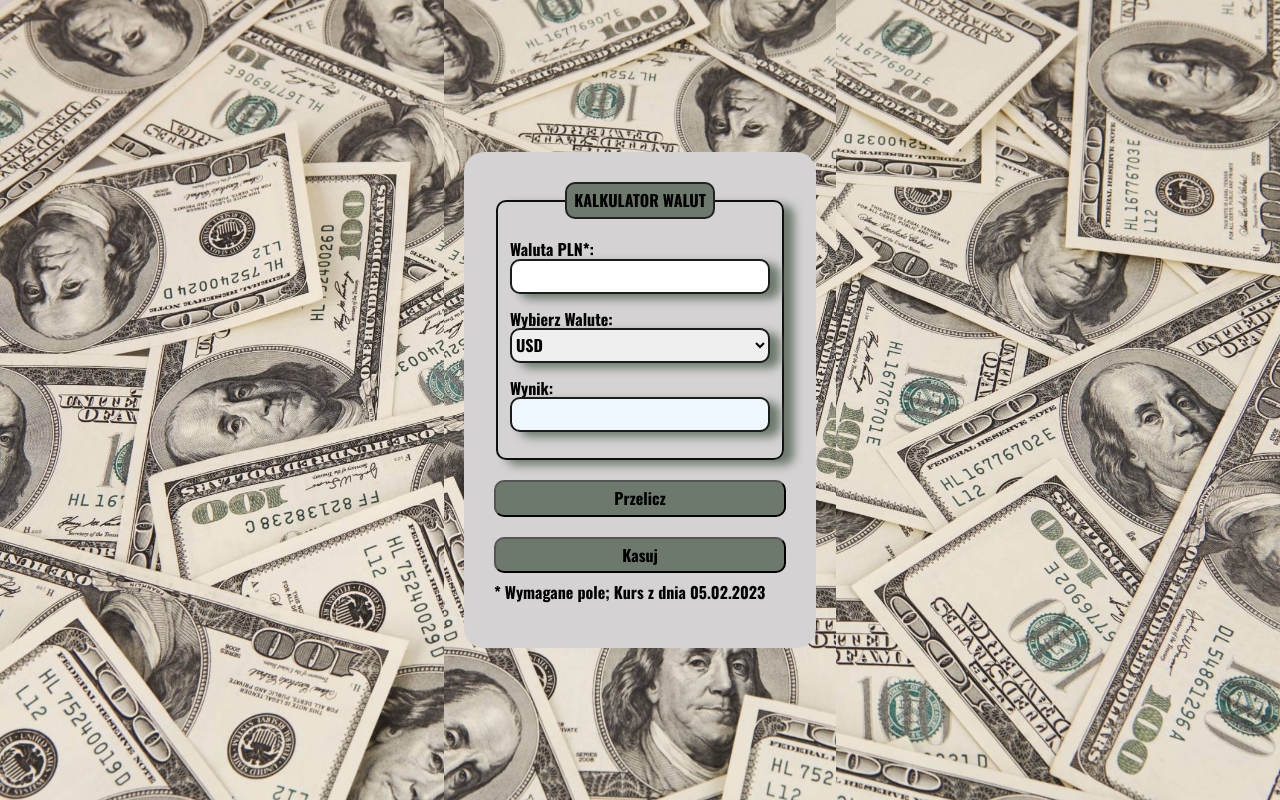
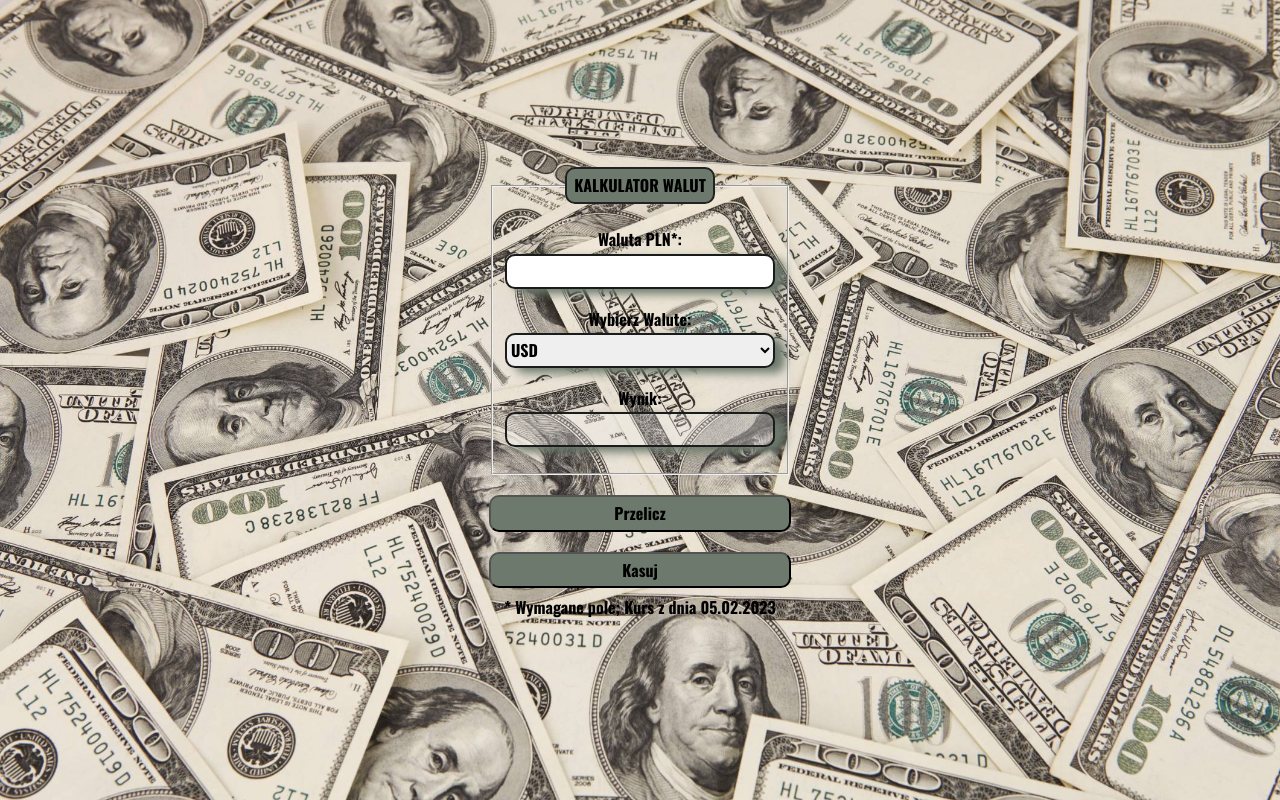
Before and after one commit to DorotaZielinska12/CurrencyConverter-React, a React (Create React App) app: page / in a window 1280 px wide. Built offline with nearby package versions, Linux system fonts and the light colour scheme.

Commit message:
added new style css

```diff
--- /dev/null
+++ b/src/Form/Result/style.css
@@ -0,0 +1,3 @@
+.result {
+    font-size: 30px;
+}
--- a/src/Form/style.css
+++ b/src/Form/style.css
@@ -1,7 +1,13 @@
+.form {
+    display: block;
+    margin-top: 0 auto;
+}
+
 .form__labelText {
     width: 100%;
     max-width: 150px;
     display: inline-block;
+    margin: 5px;
 }
 
 .form__field {
@@ -20,6 +26,7 @@
     border-radius: 10px;
     margin-top: 20px;
     background-color: rgb(108, 121, 108);
+    transition: 0.5s;
 }
 
 .form__button:hover {
@@ -28,13 +35,6 @@
 
 .form__button:active {
     background-color: rgb(200, 212, 200);
-}
-
-.form__fieldset {
-    border: 2px solid #0e0f0f;
-    padding: 15xp;
-    border-radius: 10px;
-    box-shadow: 10px 5px 10px rgb(108, 121, 108);
 }
 
 .form__legend {
@@ -47,8 +47,9 @@
 
 .container__paragraph {
     margin-top: 10px;
+    text-align: center;
 }
 
-.form__field--special {
-    background-color: aliceblue;
+.form__result {
+    font-size: 30px;
 }
--- a/src/index.css
+++ b/src/index.css
@@ -8,7 +8,7 @@ html {
   box-sizing: inherit;
 }
 
-body {
+#root {
   font-family: 'Oswald', sans-serif;
   display: flex;
   align-items: center;
@@ -17,12 +17,5 @@ body {
   background-image: url("money.jpg");
   background-size: cover;
   background-position: center;
+  text-align: center;
 }
-
-.container {
-  flex-basis: 700px;
-  margin: 20px;
-  padding: 30px;
-  background: #d4d2d2;
-  border-radius: 20px;
-}
```
Also changed, not shown: src/App.css (added, +7 -0 lines).
